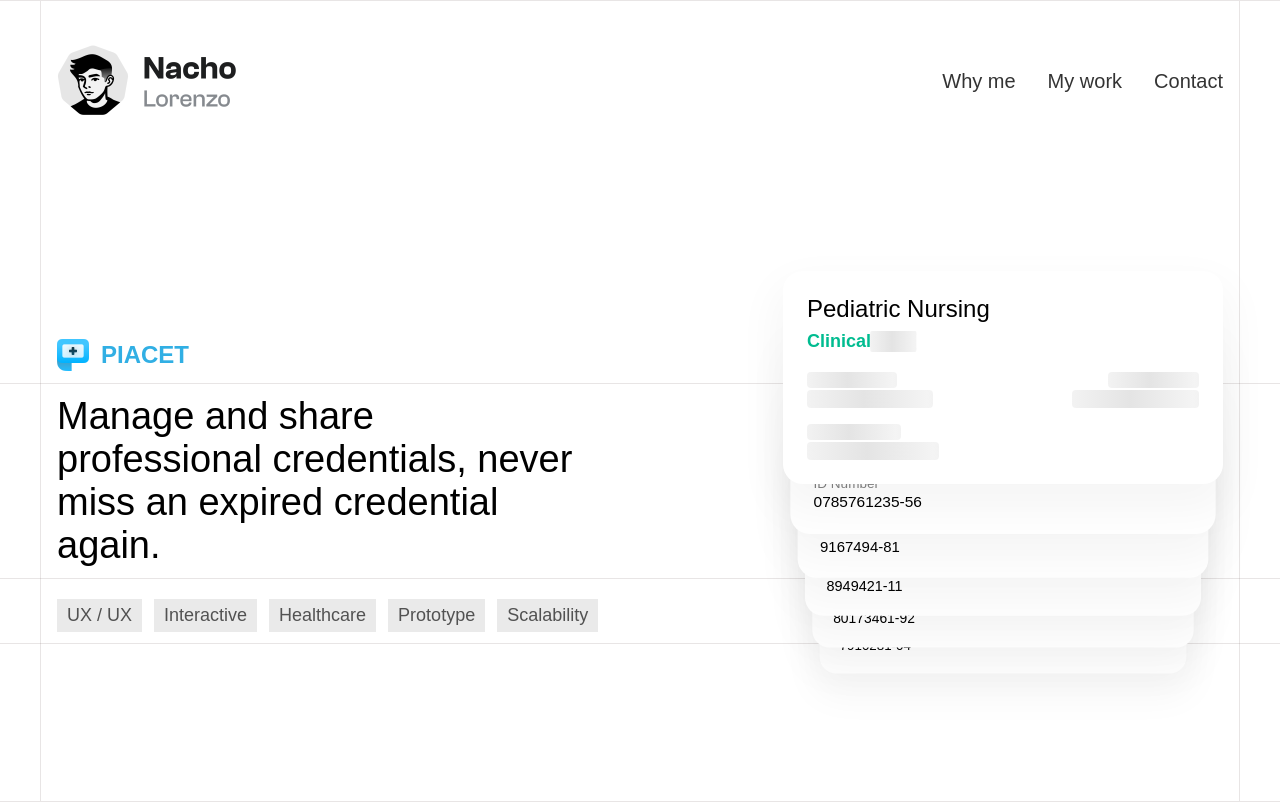
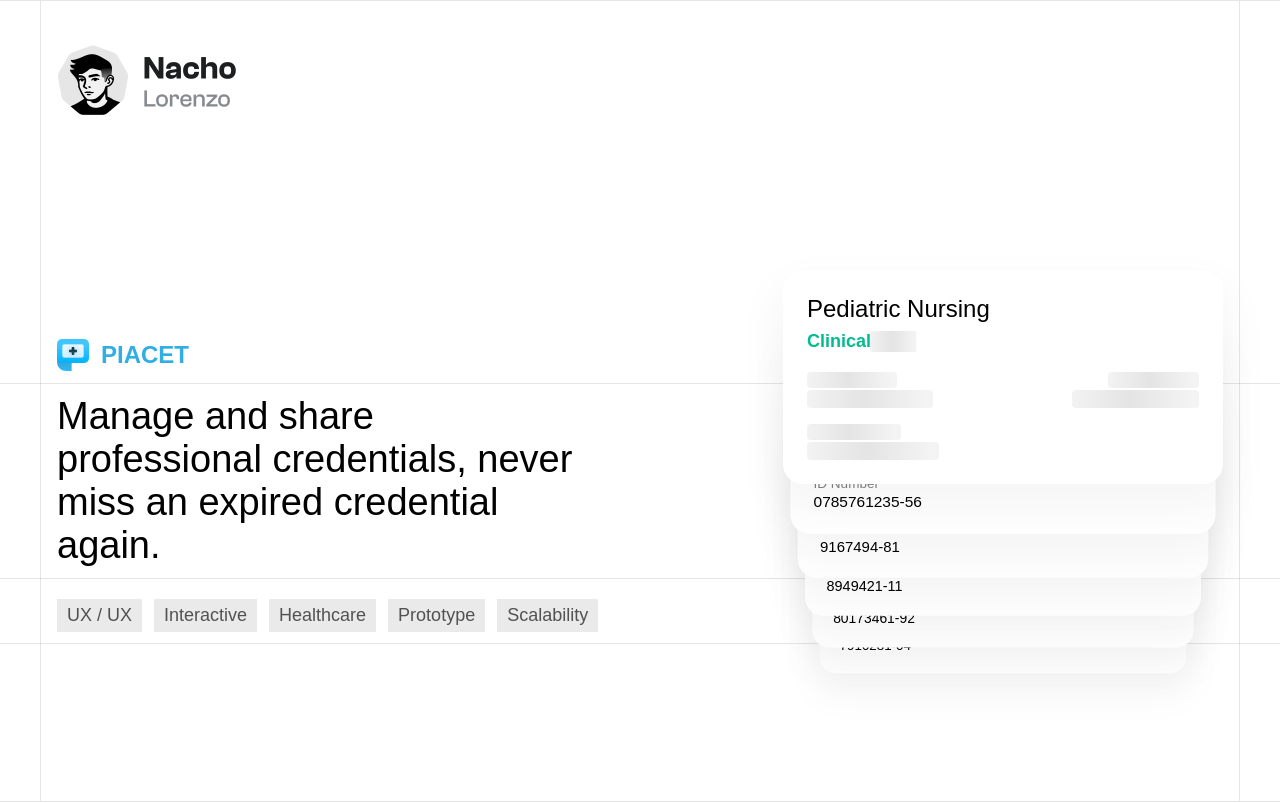
Before and after one commit to notnxcho/ninen-website, a React (Create React App) app: page /projects/piacet in a window 1280 px wide. Shown: the top 803 px of the page. Built offline with nearby package versions, Linux system fonts and the light colour scheme.

Commit message:
fixed nav links when route is outside home

```diff
--- a/src/components/navbar/navbar.jsx
+++ b/src/components/navbar/navbar.jsx
@@ -6,7 +6,7 @@ import HambIcon from '../../assets/icons/hambIcon.jsx'
 import CloseIcon from '../../assets/icons/closeIcon.jsx'
 import { useNavigate } from 'react-router-dom'
 
-const Navbar = () => {
+const Navbar = ({displayLink = true}) => {
     const [mobileMenu, setMobileMenu] = useState(false)
     const isMobile = useIsMobile()
     const navigate = useNavigate()
@@ -16,7 +16,7 @@ const Navbar = () => {
             {/* <div className={`navbar-container ${mobileMenu && 'container-width open-menu-nav-container'}`}> */}
             <div className={mobileMenu ? 'container-width open-menu-nav-container' : 'navbar-container'}>
                 <img src={Logo} height={isMobile ? 58 : 72} alt='ninen logo' onClick={() => navigate('/')} style={{cursor: 'pointer', pointerEvents: 'all'}}/>
-                { isMobile ?
+                { !!displayLink && (isMobile ?
                     <div className="navbar-menu-icon" onClick={() => setMobileMenu(!mobileMenu)}>
                         {mobileMenu ? <CloseIcon/> : <HambIcon/>}
                     </div>
@@ -25,9 +25,10 @@ const Navbar = () => {
                         <div className="link" onClick={() => scrollToSection('why-us-target')}>Why me</div>
                         <div className="link" onClick={() => scrollToSection('our-work-target')}>My work</div>
                         <div className="link" onClick={getStartedClick}>Contact</div>
-                    </div>
+                    </div>)
                 }
             </div>
+            { !!displayLink &&
                 <div className={`menu-overlay ${!mobileMenu && 'menu-overlay-hidden'}`}>
                     <div className='mobile-menu-container'>
                         <div className="menu-option" onClick={() => {setMobileMenu(false); scrollToSection('why-us-target')}}><div className='container-width'>Why me</div></div>
@@ -35,6 +36,7 @@ const Navbar = () => {
                         <div className="menu-option" onClick={() => {setMobileMenu(false); getStartedClick()}}><div className='container-width'>Contact</div></div>
                     </div>
                 </div>
+            }
         </div>
     )
 }
--- a/src/components/perkCards/perkCardStyles.scss
+++ b/src/components/perkCards/perkCardStyles.scss
@@ -24,6 +24,7 @@
         gap: 12px;
         text-align: center;
         transition: all 0.6s cubic-bezier(0.075, 0.82, 0.165, 1);
+        box-shadow: 0px 4px 12px 0px rgba(0, 0, 0, 0.04);
         &.in-view {
             opacity: 1;
             transform: translateY(0);
--- a/src/pages/Projects/index.jsx
+++ b/src/pages/Projects/index.jsx
@@ -7,7 +7,7 @@ const ProjectIndex = ({hero, content}) => {
         <div className='home container-wide-force'>
             <div className="hero-wrap">
                 <div className="hero container container-border">
-                    <Navbar/>
+                    <Navbar displayLink={false} />
                     {hero}
                 </div>
             </div>
```
Lines whose indentation alone changed are shown as unchanged.
